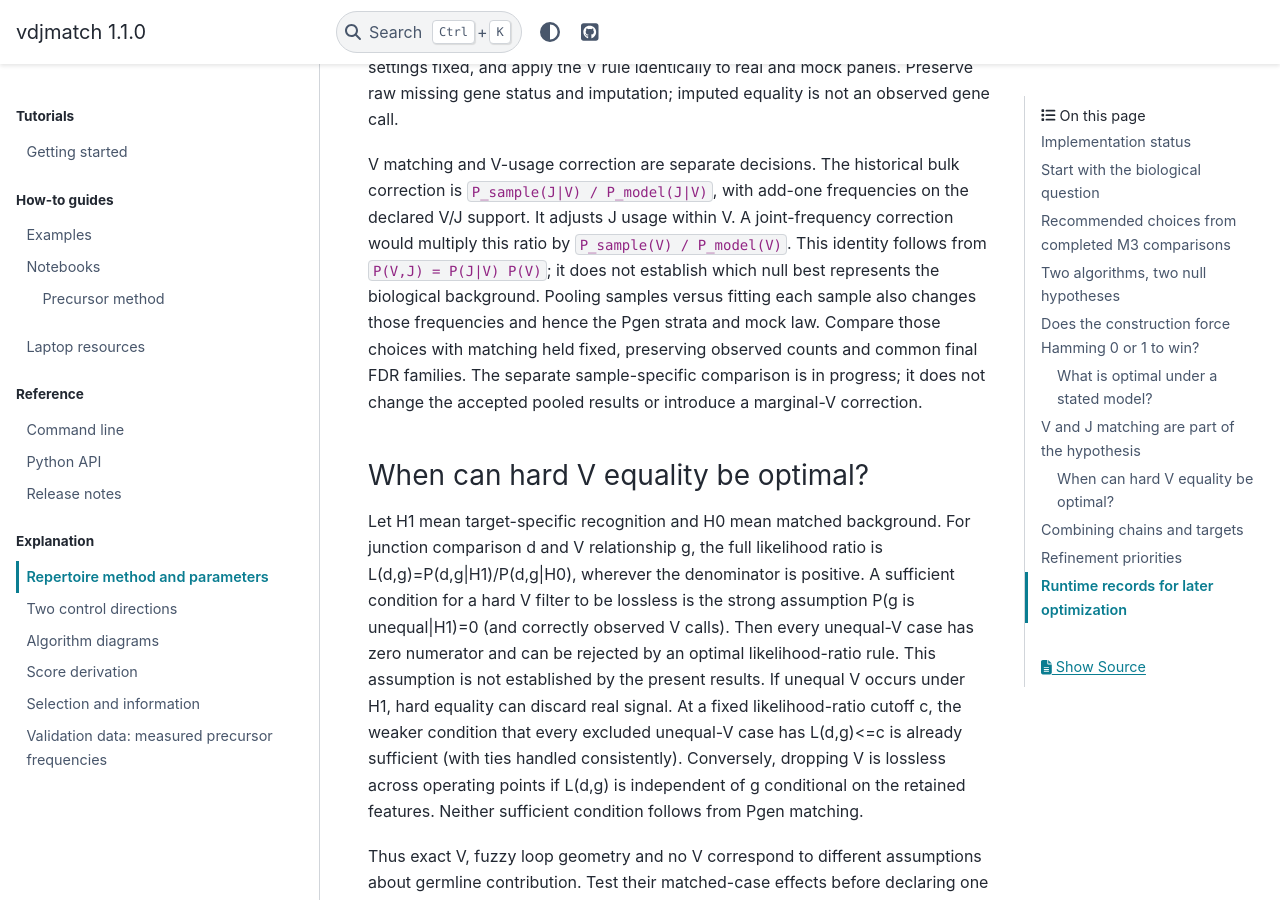
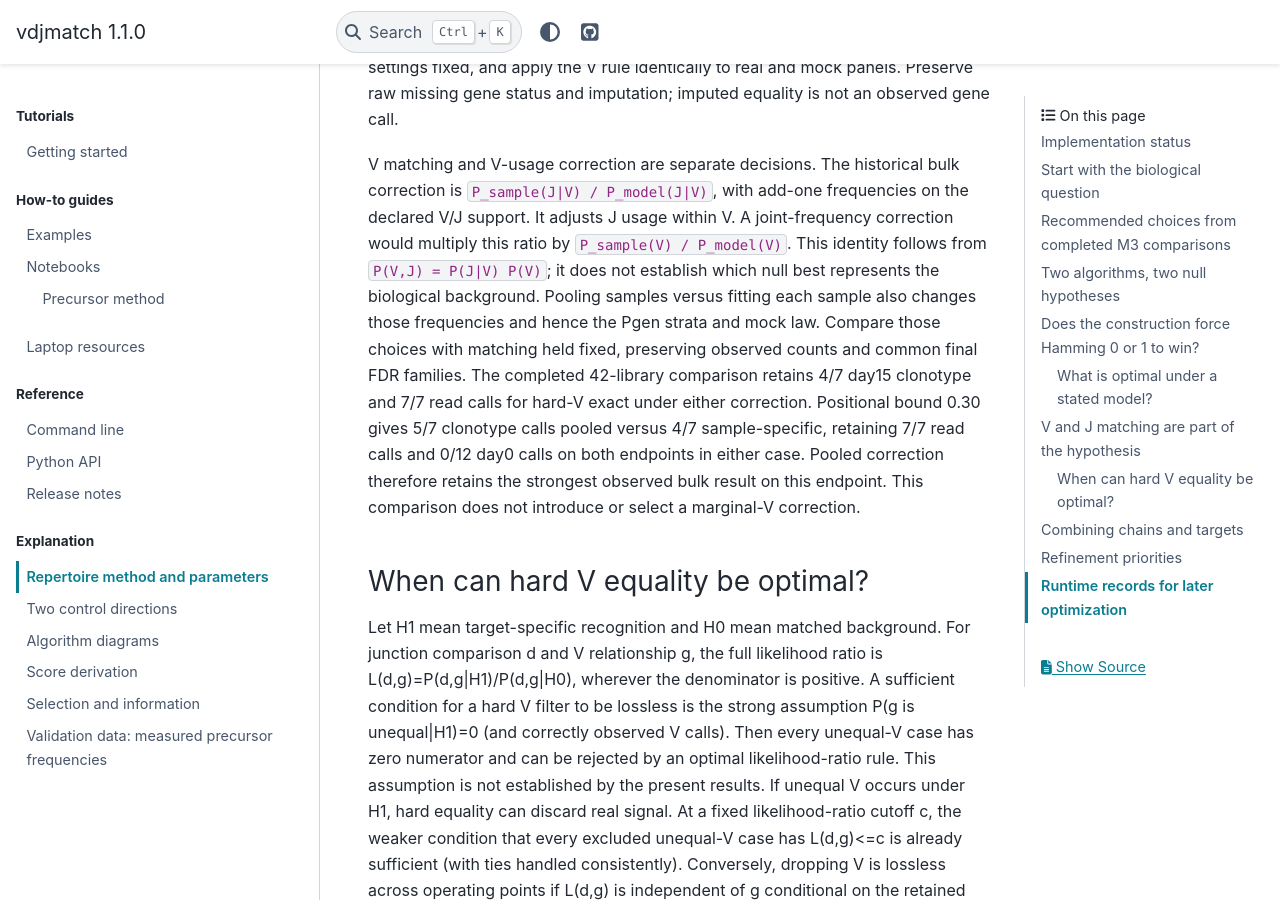
Before and after one commit to antigenomics/vdjmatch, a Sphinx documentation site: the page built from docs/repertoire-method.rst, in a window 1280 px wide and 900 px high, scrolled down 6209 px. Built offline with Sphinx 7.4.7 and the PyData theme 0.15.4, drawn with Linux system fonts in a browser that asks for light colours; pages that are not in the unit, such as notebooks, are missing from menus.

Commit message:
Report completed pooled versus sample-specific conditioning evidence

```diff
--- a/docs/repertoire-method.rst
+++ b/docs/repertoire-method.rst
@@ -242,8 +242,12 @@ from ``P(V,J) = P(J|V) P(V)``; it does not establish which null best represents
 the biological background. Pooling samples versus fitting each sample also
 changes those frequencies and hence the Pgen strata and mock law. Compare those
 choices with matching held fixed, preserving observed counts and common final
-FDR families. The separate sample-specific comparison is in progress; it does
-not change the accepted pooled results or introduce a marginal-V correction.
+FDR families. The completed 42-library comparison retains 4/7 day15 clonotype
+and 7/7 read calls for hard-V exact under either correction. Positional bound
+0.30 gives 5/7 clonotype calls pooled versus 4/7 sample-specific, retaining 7/7
+read calls and 0/12 day0 calls on both endpoints in either case. Pooled
+correction therefore retains the strongest observed bulk result on this
+endpoint. This comparison does not introduce or select a marginal-V correction.
 
 When can hard V equality be optimal?
 ~~~~~~~~~~~~~~~~~~~~~~~~~~~~~~~~~~~~
```
